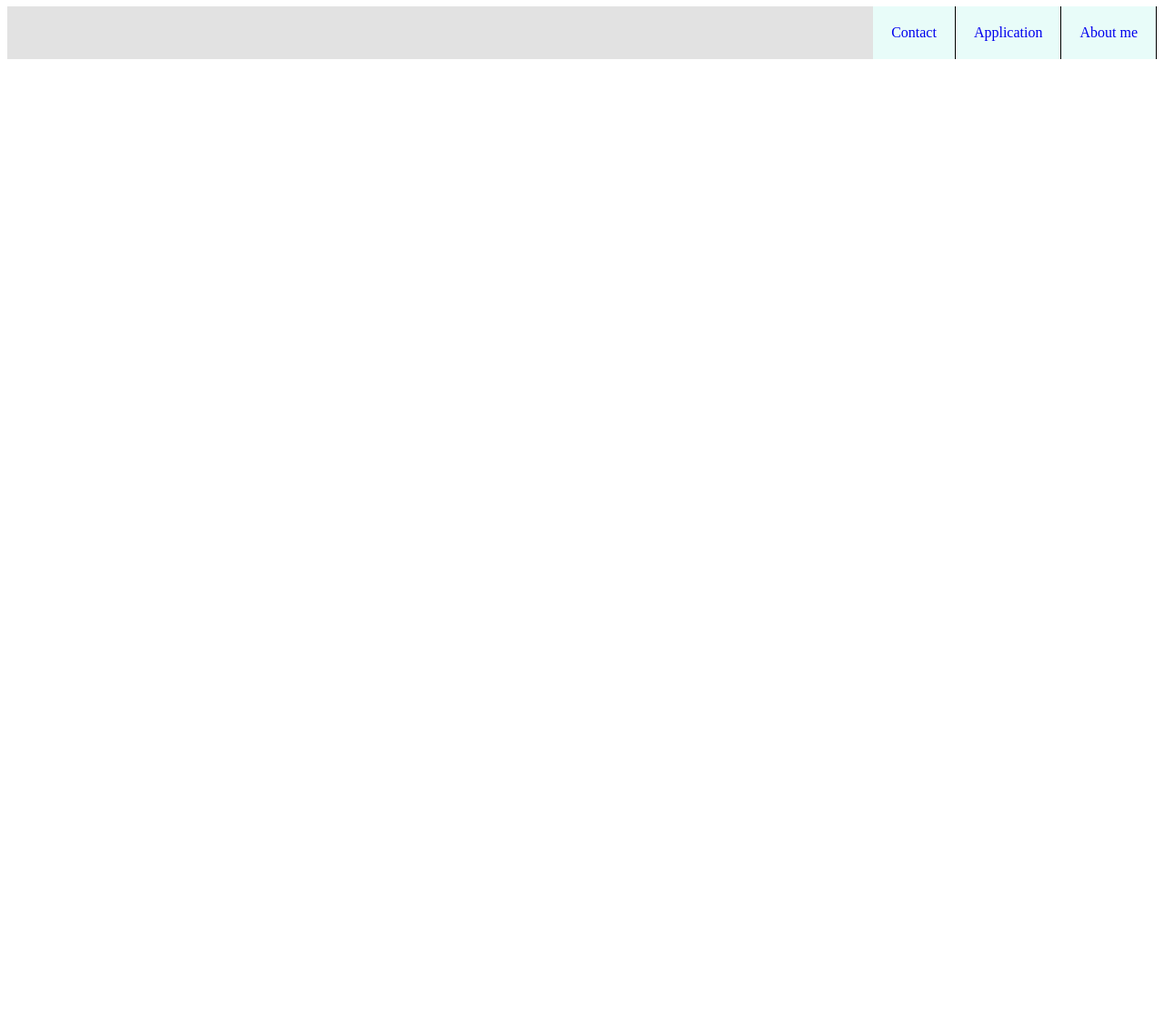
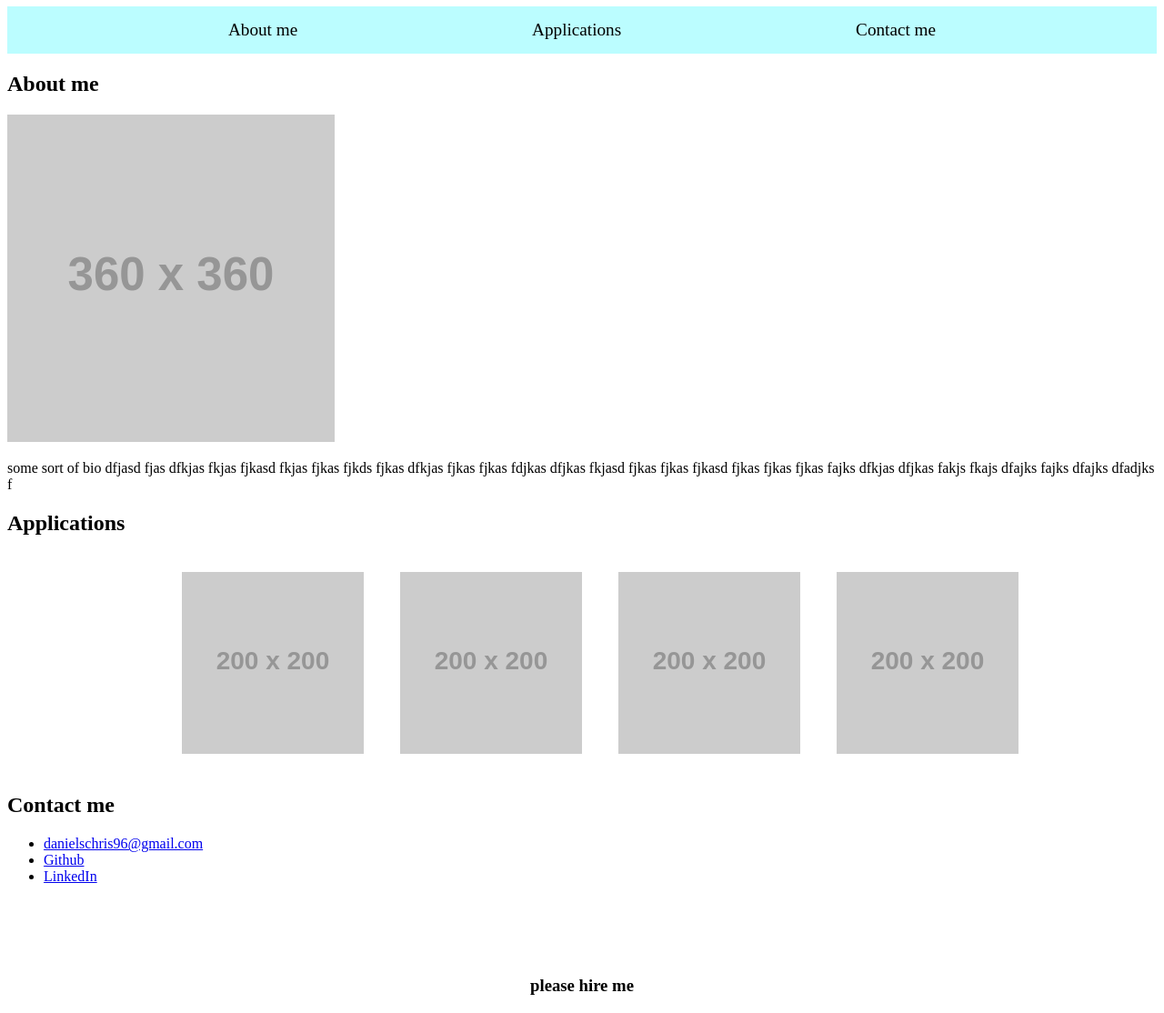
Before and after one commit to danielschris96/personal-portfolio-page, a plain HTML site: page index.html in a window 1280 px wide. Shown: the part 73-1187 px from the top of the page at 91% size. Before the commit the page ends 800 px from the top, so only its background shows below. Drawn offline with Linux system fonts and the light colour scheme; placeholder pictures from the web are drawn by us.

Commit message:
added placeholder text and images for future content. began css styling to format page

```diff
--- a/assets/css/style.css
+++ b/assets/css/style.css
@@ -1,17 +1,49 @@
-ul {
-    background-color: rgb(226, 226, 226);
+* {
+    font-family:'Times New Roman', Times, serif;
+}
+
+header {
+    text-align: center;
+}
+
+.nav {
+    background-color: rgb(187, 253, 255);
     list-style-type: none;
     margin: 0;
     padding: 0;
     overflow: hidden;
+    display: flex;
+    justify-content: space-evenly;
+    flex-grow: 1;
 }
 
-li a {
-    display: fixed;
+.nav li a {
     text-align: center;
     float: right;
-    padding: 20px;
+    padding: 15px;
     text-decoration: none;
-    background-color: rgb(232, 252, 249);
-    border-right: 1px solid black;
+    font-size: larger;
+    color: black;
+
 }
+
+li a:hover {
+    background-color: rgba(141, 141, 141, 0.322);
+}
+
+.app-grid {
+    list-style-type: none;
+    display: flex;
+    flex-wrap: wrap;
+    justify-content: center;
+}
+
+.app-grid li {
+    margin: 20px;
+
+}
+
+footer {
+    text-align: center;
+    margin-top: 100px;
+}
--- a/index.html
+++ b/index.html
@@ -11,26 +11,44 @@
             <h1>Chris Daniels</h1>
         </header>
 
-            <ul>
-                <li><a href="#">About me</a></li>
-                <li><a href="#">Application</a></li>
-                <li><a href="#">Contact</a></li>
+            <ul class="nav">
+                 <li><a href="#about">About me</a></li>
+                 <li><a href="#applications">Applications</a></li>
+                 <li><a href="#contact">Contact me</a></li>
             </ul>
 
-        <section class="about">
+        <section id="about">
+            <h2>About me</h2>
+            <img src="http://via.placeholder.com/360x360" alt="">
+            <p>
+                some sort of bio dfjasd fjas dfkjas fkjas fjkasd fkjas fjkas fjkds fjkas dfkjas fjkas fjkas fdjkas dfjkas fkjasd fjkas fjkas fjkasd fjkas fjkas fjkas fajks dfkjas dfjkas fakjs fkajs dfajks fajks dfajks dfadjks f
+            </p>
 
         </section>
 
-        <section class="applications">
+        <section id="applications">
+            <h2>Applications</h2>
+            <ul class="app-grid">
+                <li><img src="http://via.placeholder.com/200x200" alt=""></li>
+                <li><img src="http://via.placeholder.com/200x200" alt=""></li>
+                <li><img src="http://via.placeholder.com/200x200" alt=""></li>
+                <li><img src="http://via.placeholder.com/200x200" alt=""></li>
+            </ul>
 
         </section>
 
-        <section class="contact">
+        <section id="contact">
+            <h2>Contact me</h2>
+            <ul>
+                <li><a href="mailto:danielschris96@gmail.com">danielschris96@gmail.com</a></li>
+                <li><a href="https://github.com/danielschris96">Github</a></li>
+                <li><a href="https://www.linkedin.com/in/christopher-daniels-01317726b/">LinkedIn</a></li>
+            </ul>
 
         </section>
 
         <footer>
-
+            <h3>please hire me</h3>
         </footer>
 
     </body>
```
